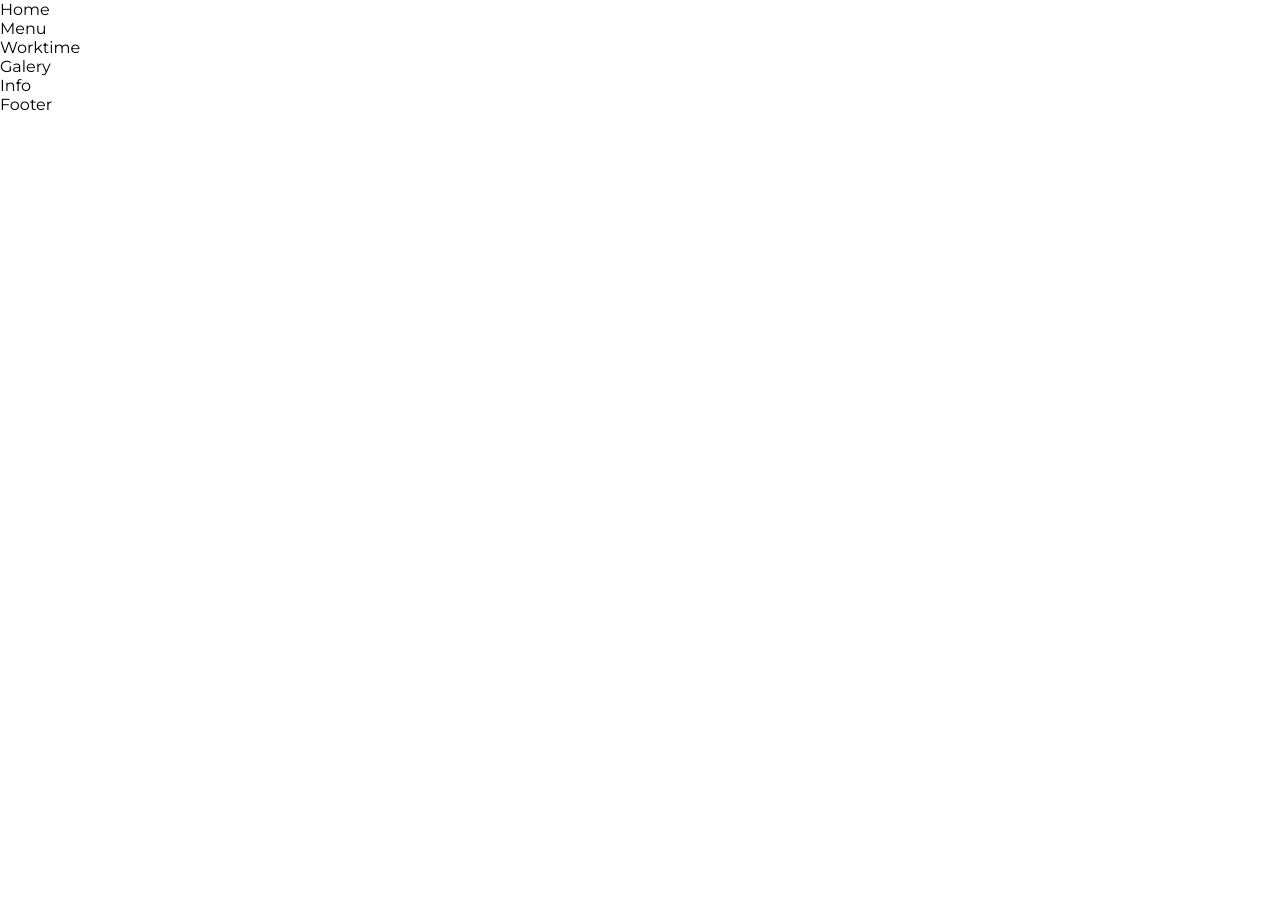
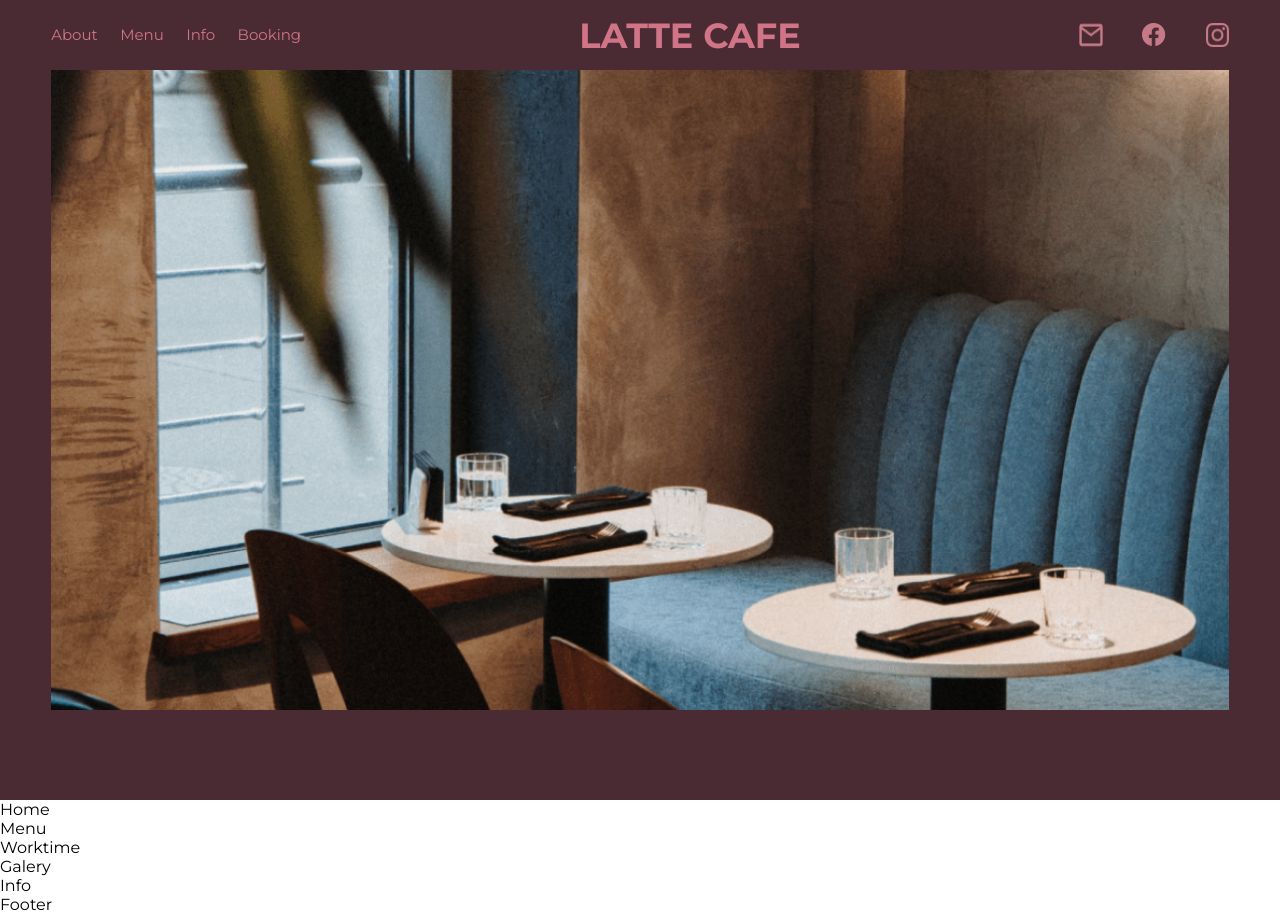
Before and after one commit to Sanjar872/latte-cofe, a React (Create React App) app: page / in a window 1280 px wide. Before the commit the page ends 800 px from the top, so only its background shows below. Built offline with nearby package versions, Linux system fonts and the light colour scheme.

Commit message:
SanjarAka

```diff
--- a/src/Components/Navbar/Navbar.jsx
+++ b/src/Components/Navbar/Navbar.jsx
@@ -1,10 +1,33 @@
 import React from 'react'
-import { Container } from './style'
+import { Brand, Container, Fonimg, Local, Nav, Navdiv } from './style'
+import Smsicons from './images/sms.png'
+import Facebook from './images/facebook.png'
+import Instagram from './images/instagreme.png'
 
 const Navbar = () => {
   return (
     <Container>
+        <Nav>
+          <Navdiv>
+            <ul>
+              <li>About</li>
+              <li>Menu</li>
+              <li>Info</li>
+              <li>Booking</li>
+            </ul>
+          </Navdiv>
+          <Brand>
+            <h1>LATTE CAFE</h1>
+          </Brand>
 
+          <Local>
+              <img src={Smsicons} alt="" />
+              <img src={Facebook} alt="" />
+              <img src={Instagram} alt="" />
+          </Local>
+        </Nav>
+        <Fonimg>
+        </Fonimg>
     </Container>
   )
 }
--- a/src/Components/Navbar/style.jsx
+++ b/src/Components/Navbar/style.jsx
@@ -1,5 +1,59 @@
 import styled from "styled-components";
+import Navimage from './images/nav-img.png'
+export const Container = styled.div`
+    width: 100%;
+    height: 100vh;
+    padding: 0 4%;
+    background-color:#4A2B33 ;
 
-export const Container = styled.div`
 
 `
+
+export const Nav = styled.div`
+    display: flex;
+    justify-content: space-between;
+    height: 70px;
+    align-items: center;
+`
+
+export const Navdiv = styled.div`
+    width: 250px;
+    ul {
+        display: flex;
+        list-style: none;
+        justify-content: space-between;
+        align-items: center;
+        color:#D27487;
+        font-size: 15px;
+        font-style: normal;
+        font-weight: 400;
+        font-size: 15px;
+        line-height: 24px;
+    }
+
+`
+
+export const Local = styled.div`
+    width: 150px;
+    display: flex;
+    justify-content: space-between;
+`
+
+export const Brand = styled.div`
+    color: #D27487;
+    h1 {
+        font-size: 35px;
+    }
+`
+
+export const Fonimg = styled.div`
+    width: 100%;
+    height: 80vh;
+    background-color: wheat;
+    display: flex;
+    justify-content: center;
+    background-image: url(${Navimage});
+    /* background-position: center; */
+    background-repeat: no-repeat;
+    background-size: cover;
+`
```
